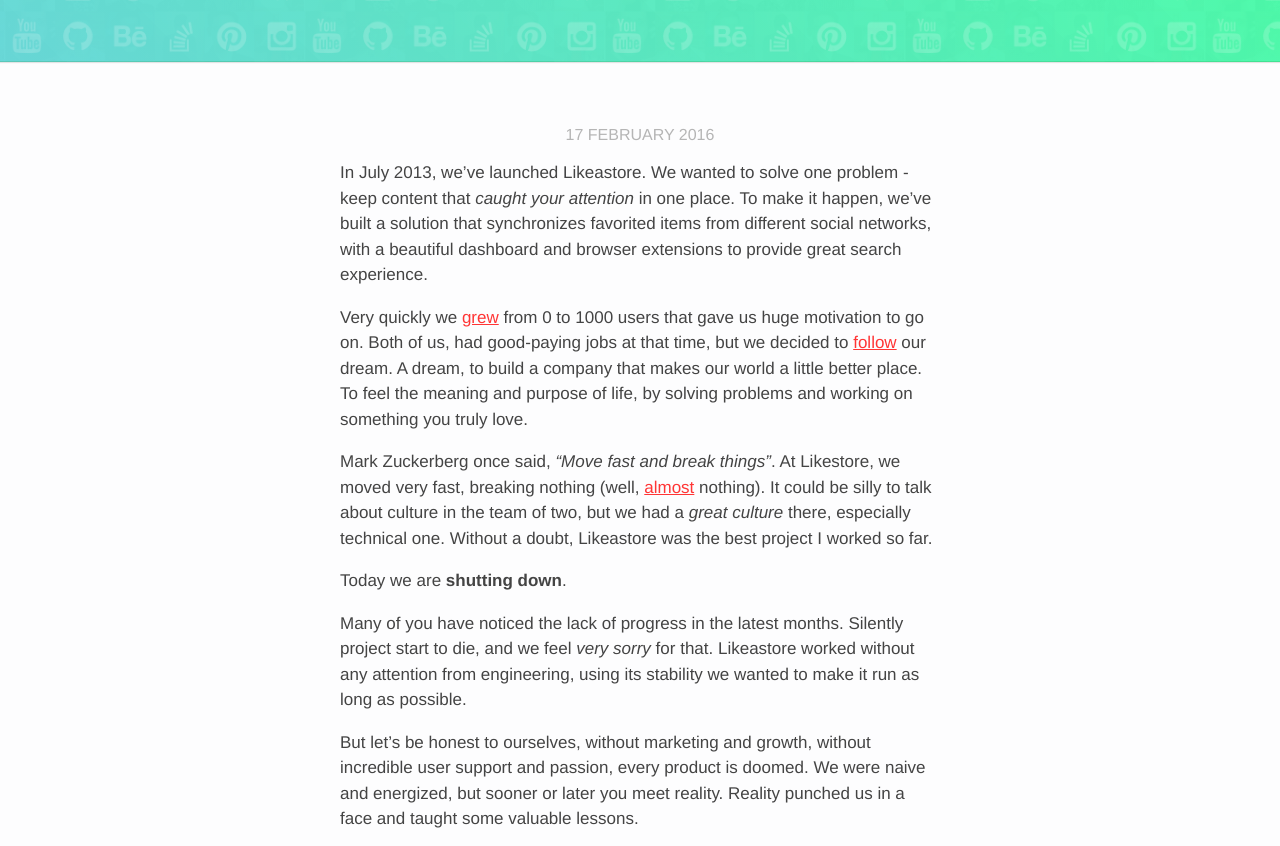
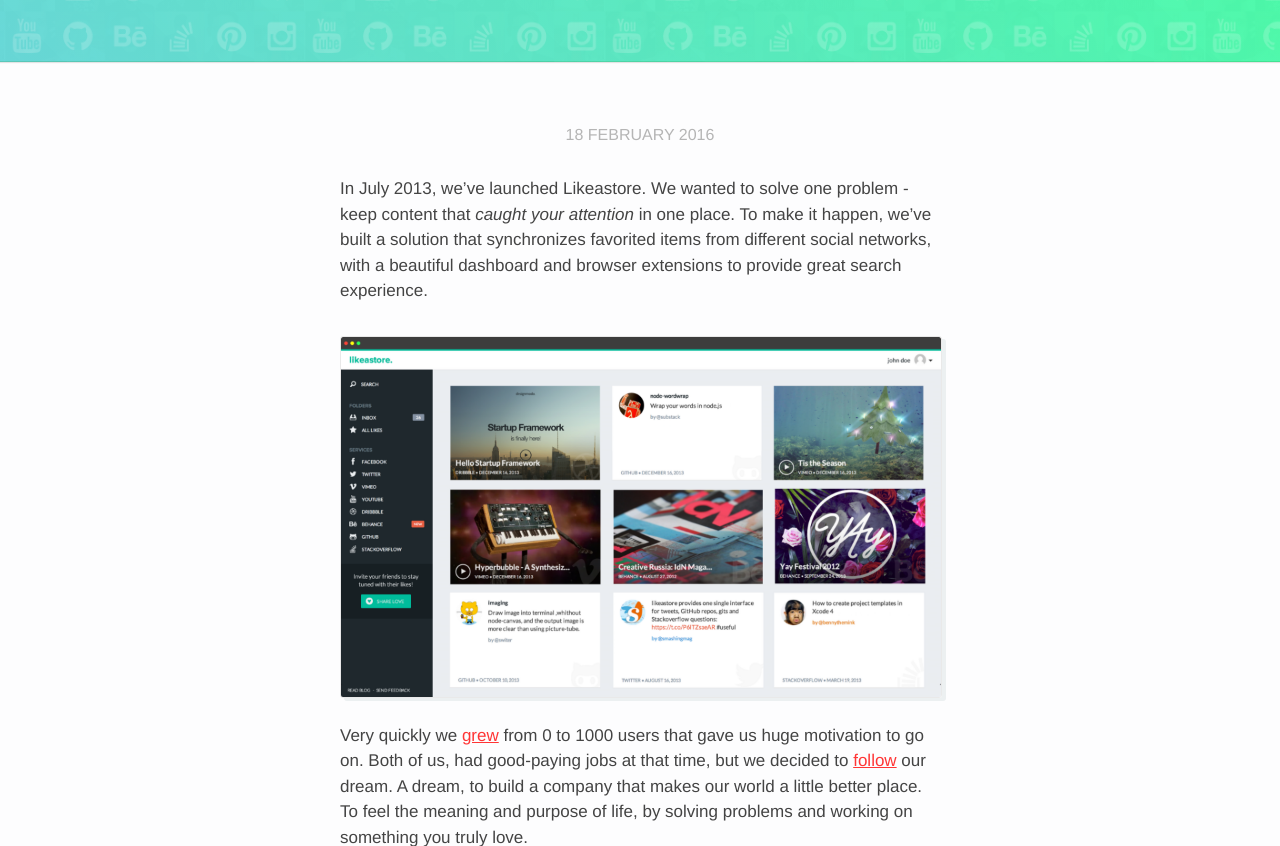
Before and after one commit to likeastore/goodbye-letter, a website: page index.html in a window 1280 px wide. Shown: the part 193-1039 px from the top of the page. Drawn offline with Linux system fonts and the light colour scheme.

Commit message:
image added

```diff
--- a/css/app.css
+++ b/css/app.css
@@ -104,6 +104,15 @@
 .content a, .content a:visited {
     color: #ff3535;
 }
+.content img {
+    border: 1px solid #e9e9e9;
+    box-shadow: 4px 3px 0 #ecf0f1;
+    height: auto;
+    margin: 15px 0 25px;
+    max-width: 100%;
+    vertical-align: middle;
+    border-radius: 3px;
+}
 /* variables */
 :root {
     --font-family: 'Helvetica Neue', 'Arial', sans-serif;
--- a/index.html
+++ b/index.html
@@ -28,19 +28,31 @@
         </div>
     </header>
 
-    <div class="content mx-auto mb2">
-        <div class="date">17 February 2016</div>
+    <div class="content mx-auto mb3">
+        <div class="date">18 February 2016</div>
     </div>
 
     <div class="content mx-auto mb4">
         <p>In July 2013, we’ve launched Likeastore. We wanted to solve one problem - keep content that <em>caught your attention</em> in one place. To make it happen, we’ve built a solution that synchronizes favorited items from different social networks, with a beautiful dashboard and browser extensions to provide great search experience.</p>
+
+        <img src="./assets/dashboard.png" />
+
+
         <p>Very quickly we <a href="http://blog.likeastore.com/post/63065511711/weve-got-1000-beta-users-and-thats-awesome">grew</a> from 0 to 1000 users that gave us huge motivation to go on. Both of us, had good-paying jobs at that time, but we decided to <a href="http://beletsky.net/2013/12/i-quit-my-job.html">follow</a> our dream. A dream, to build a company that makes our world a little better place. To feel the meaning and purpose of life, by solving problems and working on something you truly love.</p>
+
+
         <p>Mark Zuckerberg once said, <em>“Move fast and break things”</em>. At Likestore, we moved very fast, breaking nothing (well, <a href="http://blog.likeastore.com/post/87183811320/outage-report">almost</a> nothing). It could be silly to talk about culture in the team of two, but we had a <em>great culture</em> there, especially technical one. Without a doubt, Likeastore was the best project I worked so far.</p>
+
         <p>Today we are <strong>shutting down</strong>.</p>
+
         <p>Many of you have noticed the lack of progress in the latest months. Silently project start to die, and we feel <em>very sorry</em> for that. Likeastore worked without any attention from engineering, using its stability we wanted to make it run as long as possible.</p>
+
         <p>But let’s be honest to ourselves, without marketing and growth, without incredible user support and passion, every product is doomed. We were naive and energized, but sooner or later you meet reality. Reality punched us in a face and taught some valuable lessons.</p>
+
         <p>We want to say huge thanks, for all our users and supporters. A lot of people helped this project, a lot of users shared their feedback, we <em>really, really</em> appreciate it.</p>
+
         <p><strong>PS</strong>. We decided to open-source <a href="https://github.com/likeastore">everything</a> we worked on for a last 2 years,  including <a href="#">application</a>, <a href="#">synchronization</a> engine, and many useful <a href="#">libraries</a>, to say thanks to the OSS community and hopefully help other developers.</p>
+
         <p class="italic right-align pt4">Truly yours, <br/> Alex and Dmitri </p>
 
 <!--         <h3 class="m0 mt3 caps">Some heading</h3>
```
Also changed, not shown: assets/dashboard.png (added), css/app.min.css.
